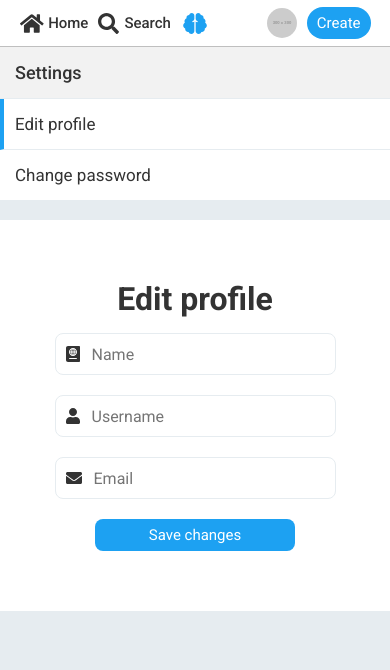
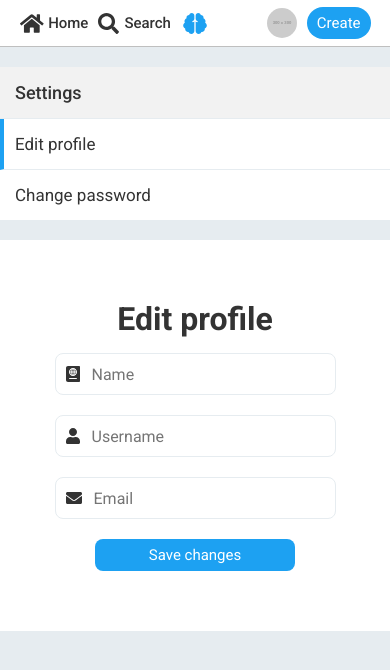
Before and after one commit to robbdimitrov/thoughts, a Vue app in the folder src/frontend/: page /settings/account in a window 390 px wide. Shown: the top 670 px of the page. Built offline with nearby package versions, Linux system fonts and the light colour scheme.

Commit message:
- Set feed as home path - Restore margin on top of SettingsView for mobile screens

```diff
--- a/src/frontend/src/router/index.js
+++ b/src/frontend/src/router/index.js
@@ -17,7 +17,7 @@ export function createRouter () {
     return new VueRouter({
         mode: 'history',
         routes: [
-            { path: '/', component: FeedView },
+            { path: '/feed', component: FeedView },
             { path: '/login', component: LoginView },
             { path: '/signup', component: SignupView },
             { path: '/search', component: SearchView },
@@ -29,7 +29,8 @@ export function createRouter () {
                     { path: 'password', component: PasswordView },
                     { path: '', redirect: 'account' }
                 ]
-            }
+            },
+            { path: '/', redirect: '/feed' }
         ]
     });
 }
--- a/src/frontend/src/views/SettingsView.vue
+++ b/src/frontend/src/views/SettingsView.vue
@@ -54,7 +54,7 @@ export default {
   }
 
   .nav {
-    margin: 0;
+    margin: $spacing-md 0 0;
     width: 100%;
     max-width: $content-main-width;
   }
```
